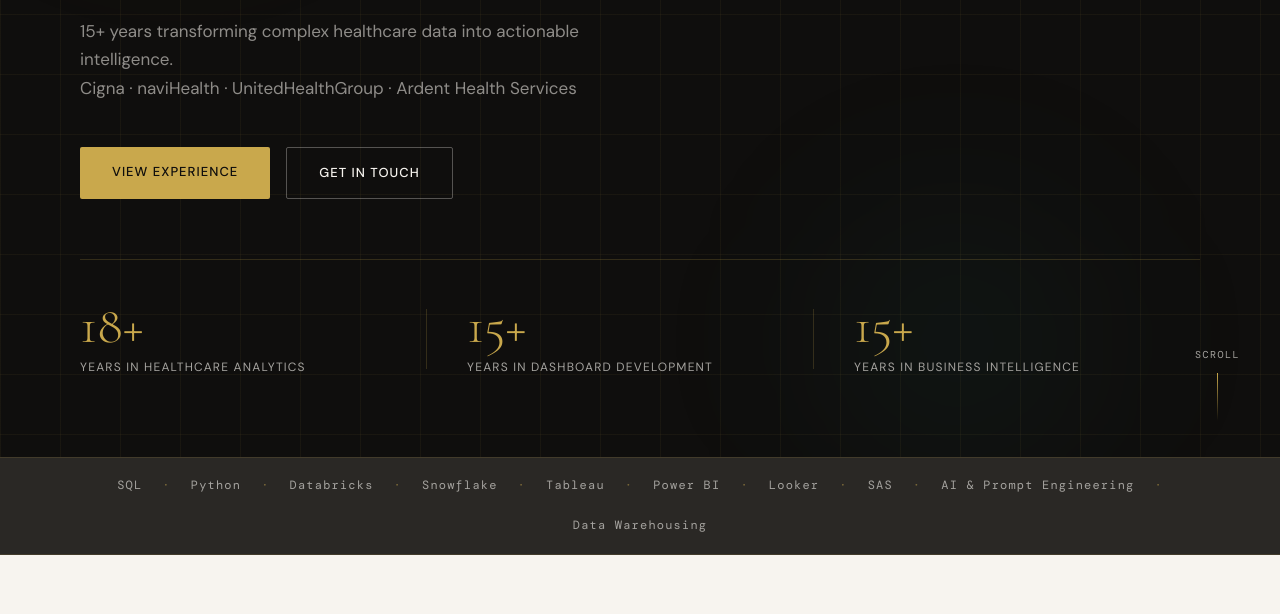
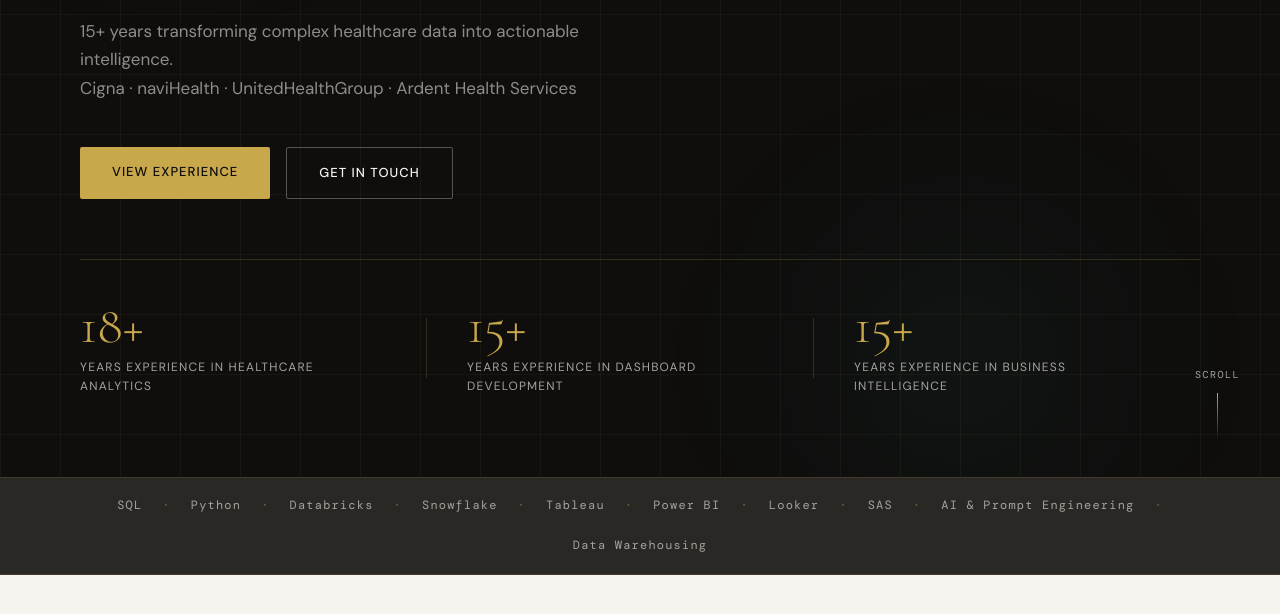
Before and after one commit to Albano-Portfolio/JLA, a plain HTML site: page index.html in a window 1280 px wide. Shown: the part 466-1080 px from the top of the page. Drawn offline with nearby package versions, Linux system fonts and the light colour scheme.

Commit message:
Update stat labels for experience clarity

```diff
--- a/index.html
+++ b/index.html
@@ -58,17 +58,17 @@
     <div class="hero-stats reveal reveal-delay-4">
       <div class="stat">
         <span class="stat-num">18+</span>
-        <span class="stat-label">Years in Healthcare Analytics</span>
+        <span class="stat-label">Years Experience in Healthcare Analytics</span>
       </div>
       <div class="stat-divider"></div>
       <div class="stat">
         <span class="stat-num">15+</span>
-        <span class="stat-label">Years in Dashboard Development</span>
+        <span class="stat-label">Years Experience in Dashboard Development</span>
       </div>
       <div class="stat-divider"></div>
       <div class="stat">
         <span class="stat-num">15+</span>
-        <span class="stat-label">Years in Business Intelligence</span>
+        <span class="stat-label">Years Experience in Business Intelligence</span>
       </div>
     </div>
     <div class="scroll-indicator">
```
